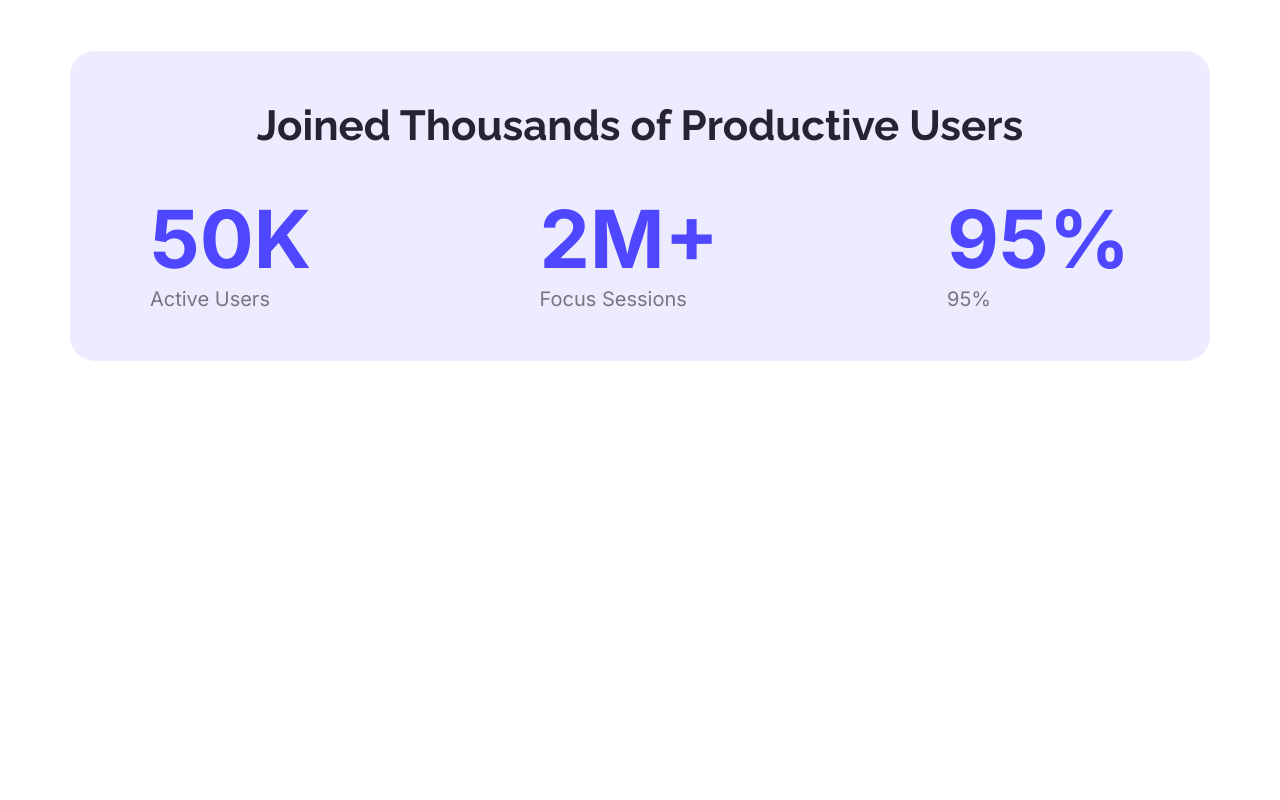
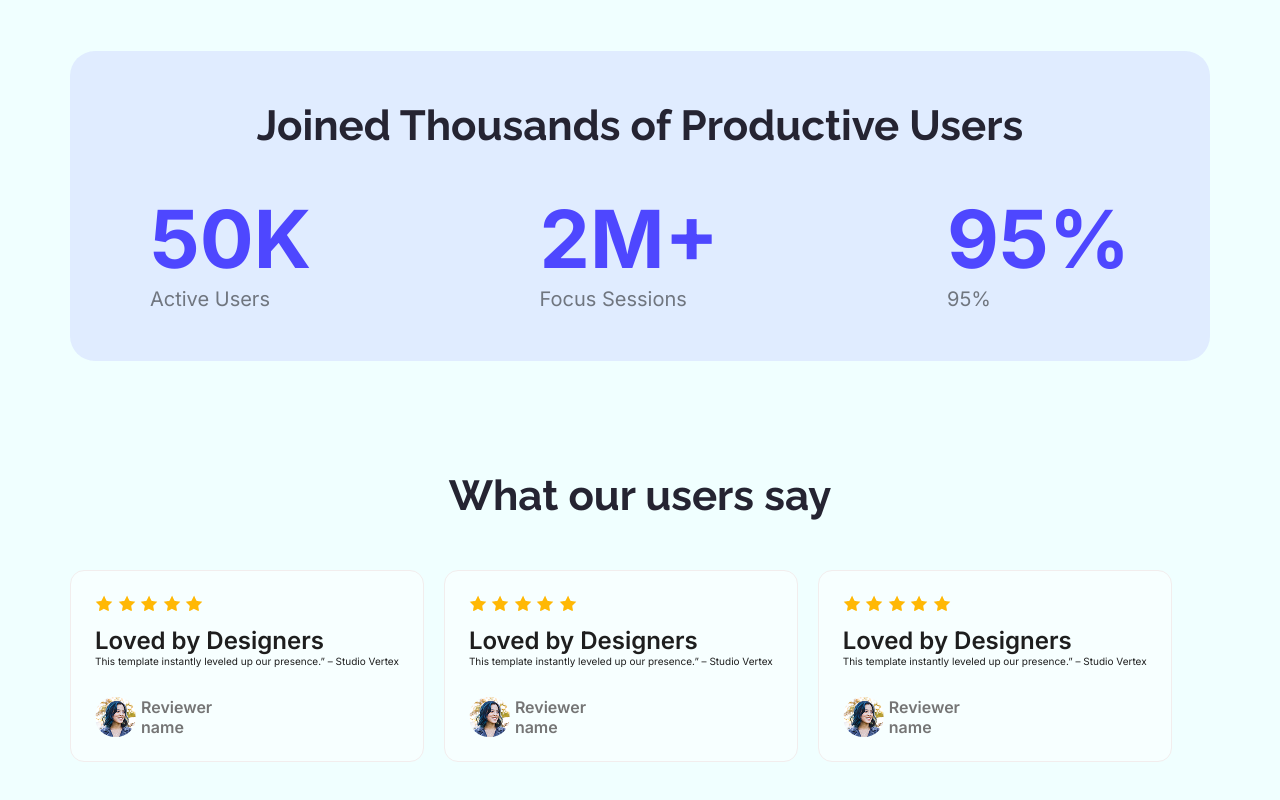
Before and after one commit to Ibne-Shahid/B12A01-landing-launchpad-repo, a plain HTML site: page index.html in a window 1280 px wide. Shown: the part 1175-1975 px from the top of the page. Before the commit the page ends 1646 px from the top, so only its background shows below. Drawn offline with Linux system fonts and the light colour scheme.

Commit message:
review section added

```diff
--- a/index.html
+++ b/index.html
@@ -26,7 +26,7 @@
             <div class="bg-img">
                 <div class="container">
                     <nav class="nav-bar">
-                        <h1 class="nav-logo txt-purple-color">LOGO</h1>
+                        <h1 class="nav-logo inter-font txt-purple-color">LOGO</h1>
                         <button class="btn bg-purple-color">Sign Up</button>
                     </nav>
                     <div class="content center-alignment">
@@ -45,7 +45,8 @@
                 <div class="action-container-content">
                     <div class="action-content">
                         <h3 class="sub-heading-1">See It in Action</h3>
-                        <p class="para-style-1">Explore the live preview and imagine your brand in this bold new look.</p>
+                        <p class="para-style-1">Explore the live preview and imagine your brand in this bold new look.
+                        </p>
                         <button class="btn bg-purple-color">Launch Live Preview</button>
                     </div>
                     <div class="action-img">
@@ -59,7 +60,7 @@
             <div class="container">
                 <div class="bg-color">
                     <h2 class="sub-heading-1 center-alignment">Joined Thousands of Productive Users</h2>
-                    <div class="numbers">
+                    <div class="numbers inter-font">
                         <div class="number">
                             <h1 class="numbers-heading txt-purple-color">50K</h1>
                             <p class="para-style-2">Active Users</p>
@@ -77,6 +78,55 @@
             </div>
         </section>
 
+        <section class="review">
+            <div class="container">
+                <h2 class="sub-heading-1 center-alignment">What our users say</h2>
+                <div class="reviews inter-font">
+                    <div class="reviewers-riview">
+                        <img src="./Assets/icon-star.png" alt="">
+                        <img src="./Assets/icon-star.png" alt="">
+                        <img src="./Assets/icon-star.png" alt="">
+                        <img src="./Assets/icon-star.png" alt="">
+                        <img src="./Assets/icon-star.png" alt="">
+                        <h4 class="review-heading">Loved by Designers</h4>
+                        <p class="review-para">This template instantly leveled up our presence.” – Studio Vertex</p>
+                        <div class="reviwer">
+                            <img src="./Assets/avatar.png" alt="">
+                            <p class="reviewer-para">Reviewer <br> name</p>
+                        </div>
+                    </div>
+                    <div class="reviewers-riview">
+                        <img src="./Assets/icon-star.png" alt="">
+                        <img src="./Assets/icon-star.png" alt="">
+                        <img src="./Assets/icon-star.png" alt="">
+                        <img src="./Assets/icon-star.png" alt="">
+                        <img src="./Assets/icon-star.png" alt="">
+                        <h4 class="review-heading">Loved by Designers</h4>
+                        <p class="review-para">This template instantly leveled up our presence.” – Studio Vertex</p>
+                        <div class="reviwer">
+                            <img src="./Assets/avatar.png" alt="">
+                            <p class="reviewer-para">Reviewer <br> name</p>
+                        </div>
+                    </div>
+                    <div class="reviewers-riview">
+                        <img src="./Assets/icon-star.png" alt="">
+                        <img src="./Assets/icon-star.png" alt="">
+                        <img src="./Assets/icon-star.png" alt="">
+                        <img src="./Assets/icon-star.png" alt="">
+                        <img src="./Assets/icon-star.png" alt="">
+                        <h4 class="review-heading">Loved by Designers</h4>
+                        <p class="review-para">This template instantly leveled up our presence.” – Studio Vertex</p>
+                        <div class="reviwer">
+                            <img src="./Assets/avatar.png" alt="">
+                            <p class="reviewer-para">Reviewer <br> name</p>
+                        </div>
+                    </div>
+                </div>
+            </div>
+        </section>
+
+
+
     </main>
 
     <footer>
--- a/styles/style.css
+++ b/styles/style.css
@@ -1,12 +1,13 @@
 /* Overall body style */
 
-*{
+* {
     margin: 0;
 }
 
 body {
     font-family: "Raleway", sans-serif;
     width: 100%;
+    background-color: azure;
 }
 
 /* Shared styles */
@@ -16,7 +17,7 @@ body {
     margin: 0 auto;
 }
 
-section{
+section {
     margin-bottom: 110px;
 }
 
@@ -33,33 +34,37 @@ section{
     color: rgb(78, 71, 255);
 }
 
-.heading-color{
+.heading-color {
     color: rgb(37, 36, 50);
 }
 
-.sub-heading-1{
+.sub-heading-1 {
     font-size: 42px;
     font-weight: 700;
     color: rgb(37, 36, 50);
 }
 
-img{
+img {
     border-radius: 48px;
 }
 
-.center-alignment{
+.center-alignment {
     text-align: center;
 }
 
-.para-style-2{
+.para-style-2 {
     font-size: 20px;
     font-weight: 400;
     color: rgba(0, 0, 0, 0.5);
 }
 
-.numbers-heading{
+.numbers-heading {
     font-size: 80px;
     font-weight: 700;
+}
+
+.inter-font {
+    font-family: "Inter", sans-serif;
 }
 
 /* Hero styles */
@@ -75,16 +80,16 @@ img{
     font-weight: 900;
 }
 
-.nav-bar{
+.nav-bar {
     display: flex;
     justify-content: space-between;
 }
 
-.content{
+.content {
     padding: 150px 115px;
 }
 
-.content .content-h1{
+.content .content-h1 {
     font-size: 65px;
     font-weight: 700;
     margin-bottom: 35px;
@@ -92,36 +97,76 @@ img{
 
 /* Action styles */
 
-.para-style-1{
+.para-style-1 {
     font-size: 24px;
     font-weight: 400;
     color: rgba(37, 36, 50, 0.5);
 }
 
-.action-container-content{
+.action-container-content {
     display: flex;
     gap: 220px;
 }
 
-.action-content{
+.action-content {
     padding: 62px 0;
 }
 
-.action-content>*{
+.action-content>* {
     margin-bottom: 23px;
 }
 
 /* Productive user styles */
 
-.bg-color{
+.bg-color {
     background-color: rgba(78, 71, 255, 0.1);
     border-radius: 25px;
     padding: 50px 80px;
 }
 
-.numbers{
-    font-family: "Inter", sans-serif;
+.numbers {
     display: flex;
     justify-content: space-between;
     margin-top: 40px;
 }
+
+/* Review styles */
+
+.review-heading {
+    font-size: 24px;
+    font-weight: 600;
+    color: rgb(30, 30, 30);
+    margin-top: 10px;
+}
+
+.review-para {
+    font-size: 10px;
+    font-weight: 400;
+    color: rgb(30, 30, 30);
+}
+
+.reviewer-para {
+    font-size: 16px;
+    font-weight: 600;
+    color: rgb(117, 117, 117);
+}
+
+.reviews {
+    display: flex;
+    gap: 20px;
+    margin-top: 50px;
+}
+
+.reviewers-riview {
+    padding: 24px;
+    box-sizing: border-box;
+    border: 1px solid rgb(242, 237, 237);
+    border-radius: 14px;
+    background: rgba(255, 255, 255, 0.5);
+}
+
+.reviwer{
+    display: flex;
+    gap: 5px;
+    margin-top: 30px;
+}
```
